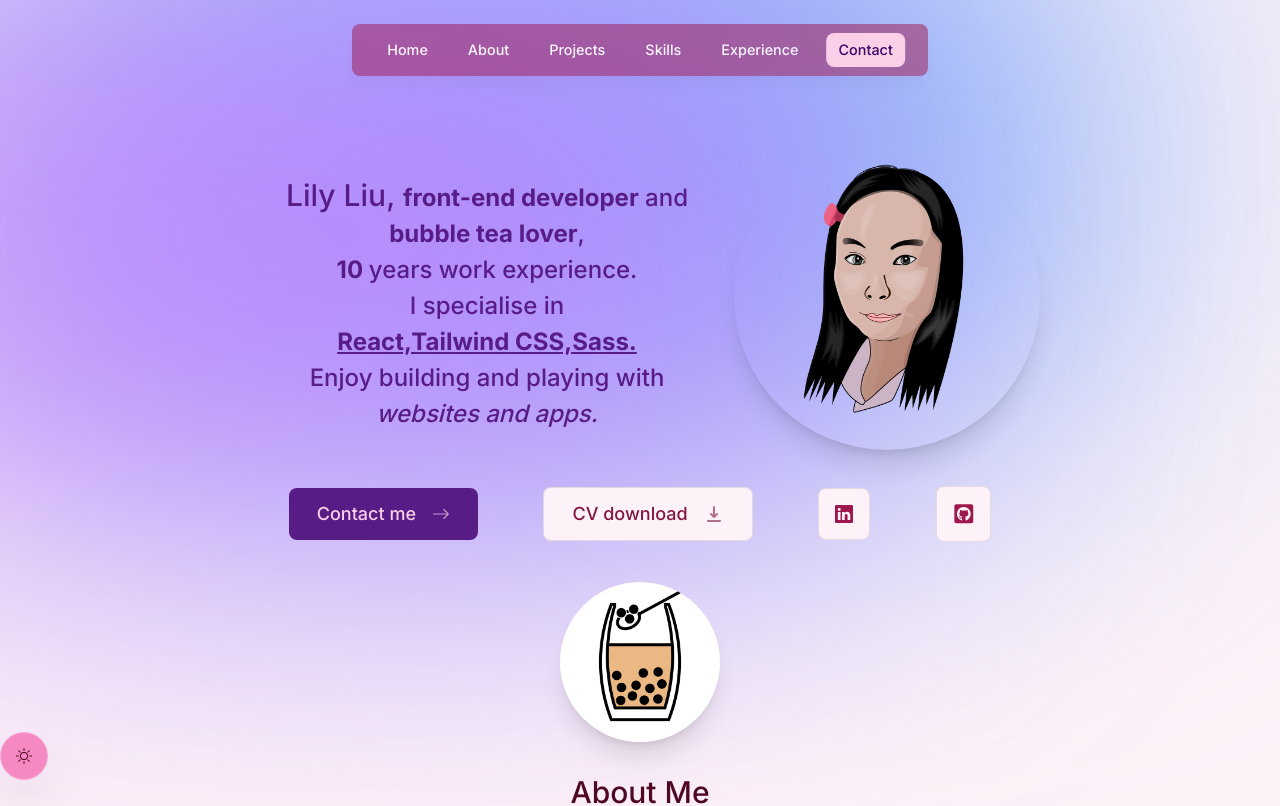
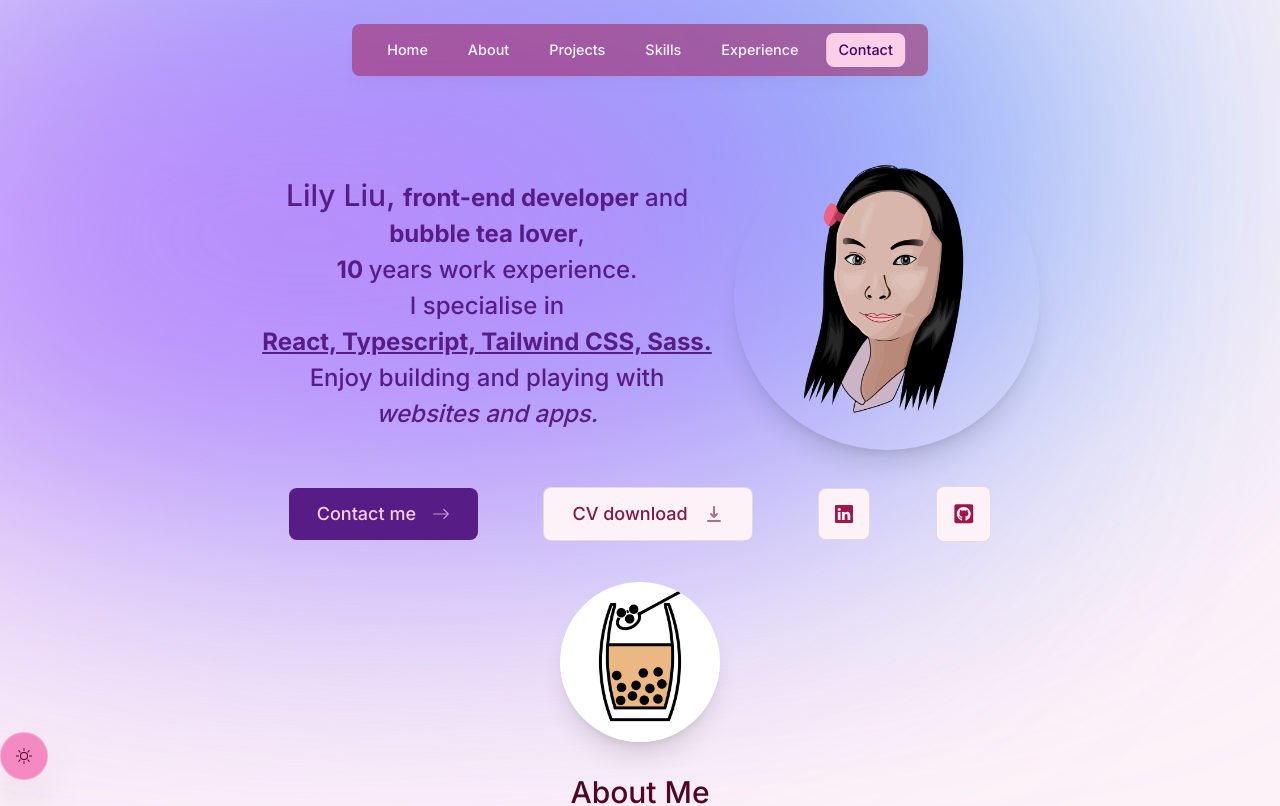
Before and after one commit to LilycLiu/Portfolio, a Next.js app: page / in a window 1280 px wide. Shown: the top 806 px of the page. Built offline with nearby package versions, Linux system fonts and the light colour scheme; no server answers.

Commit message:
update introduction

```diff
--- a/components/introduction.tsx
+++ b/components/introduction.tsx
@@ -31,7 +31,7 @@ export default function Introduction() {
           <span className='text-3xl'>Lily Liu, </span>
           <span className='font-bold'>front-end developer</span> and <span className='font-bold'>bubble tea lover</span>,
           <span className='font-bold'> <br/>10 </span>years work experience. <br/>I specialise in <br/>
-          <span className= 'font-bold underline'>React,Tailwind CSS,Sass.</span><br/>
+          <span className= 'font-bold underline'>React, Typescript, Tailwind CSS, Sass.</span><br/>
             Enjoy building and playing with <span className='italic'>websites and apps.</span>
         </motion.h1>
         <motion.div
```
